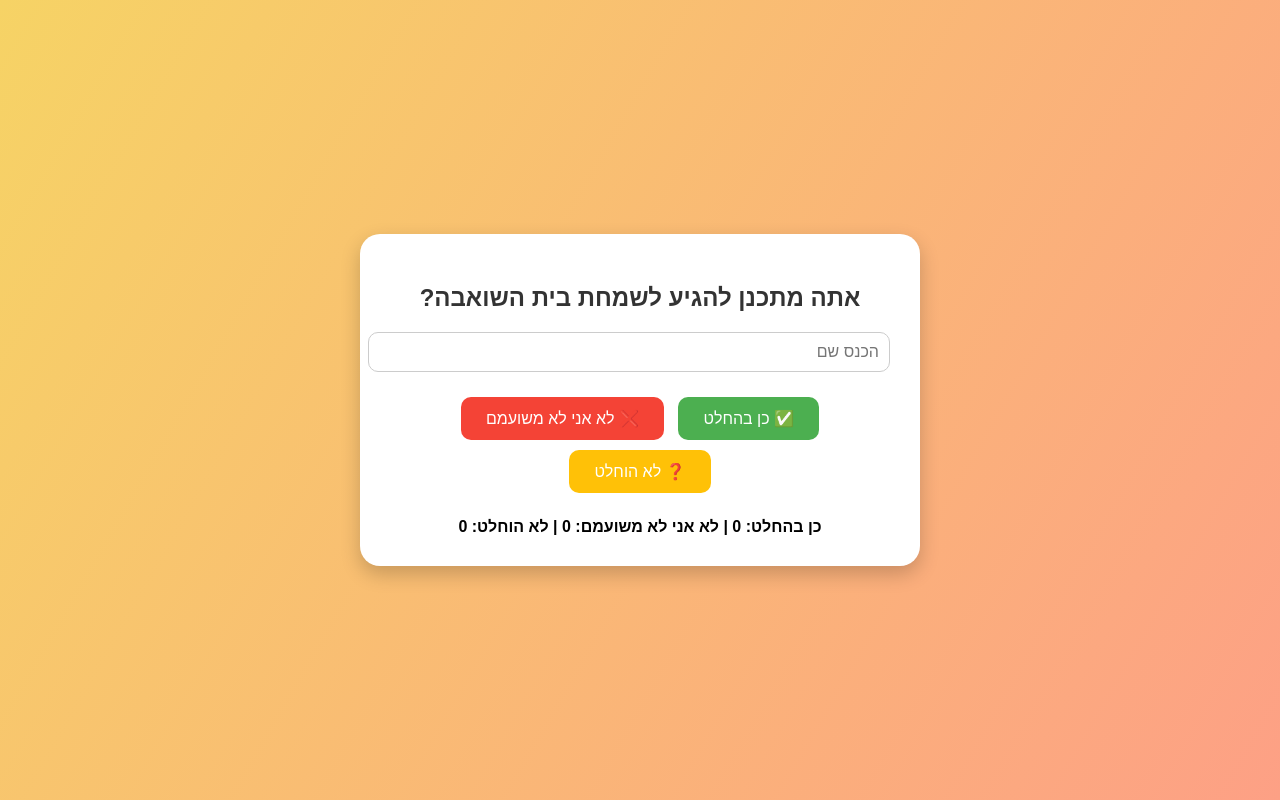
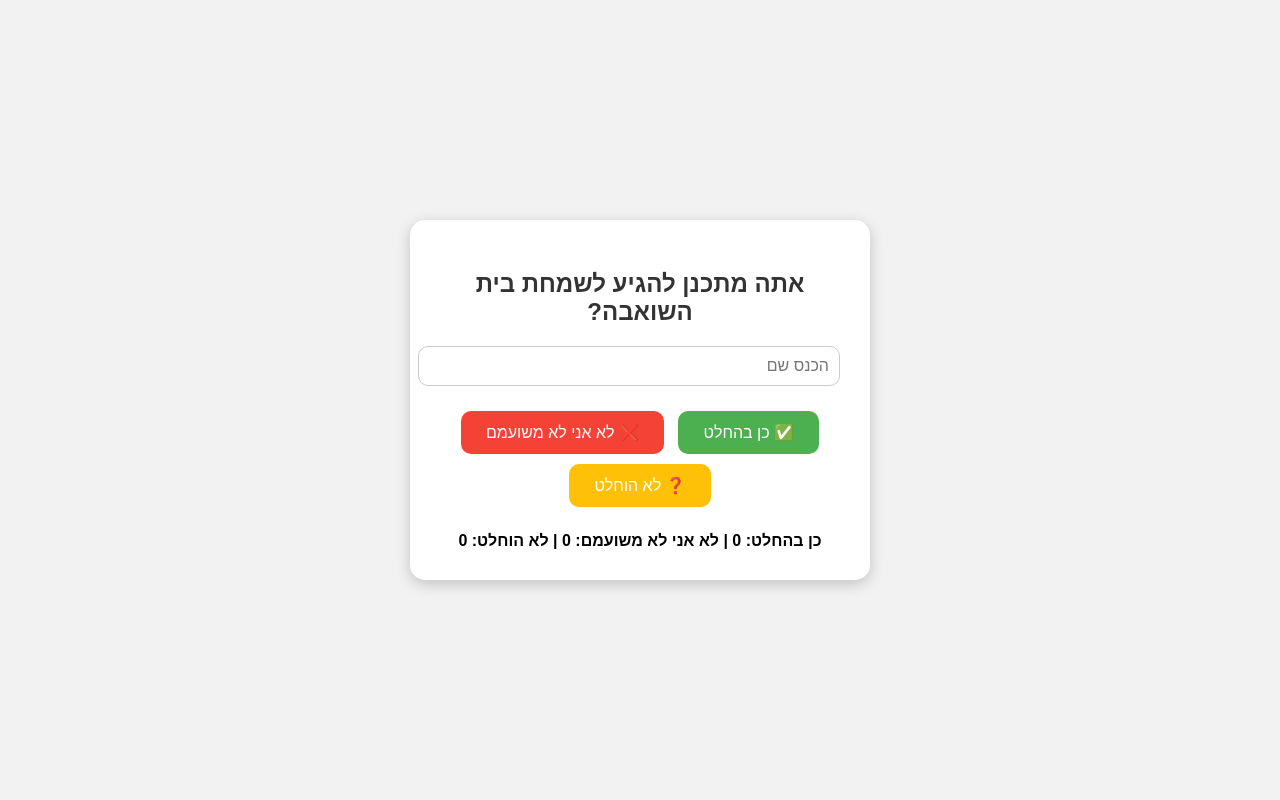
Before and after one commit to shey3132/simple-chat-poll, a plain HTML site: page index.html in a window 1280 px wide. Drawn offline with Linux system fonts and the light colour scheme.

Commit message:
Update index.html

```diff
--- a/index.html
+++ b/index.html
@@ -8,7 +8,7 @@
 body {
   font-family: Arial, sans-serif;
   direction: rtl;
-  background: linear-gradient(120deg, #f6d365, #fda085);
+  background-color: #f2f2f2;
   display: flex;
   justify-content: center;
   align-items: center;
@@ -16,12 +16,12 @@ body {
   margin: 0;
 }
 .container {
-  background: white;
+  background: #fff;
   padding: 30px;
-  border-radius: 20px;
-  box-shadow: 0 8px 20px rgba(0,0,0,0.2);
+  border-radius: 15px;
+  box-shadow: 0 4px 15px rgba(0,0,0,0.2);
   text-align: center;
-  max-width: 500px;
+  max-width: 400px;
   width: 90%;
 }
 h2 { color: #333; margin-bottom: 20px; }
@@ -40,11 +40,6 @@ button {
   border: none;
   border-radius: 10px;
   cursor: pointer;
-  transition: transform 0.2s, box-shadow 0.2s;
-}
-button:hover {
-  transform: translateY(-2px);
-  box-shadow: 0 4px 8px rgba(0,0,0,0.2);
 }
 .yes { background-color: #4CAF50; color: white; }
 .no { background-color: #f44336; color: white; }
```
